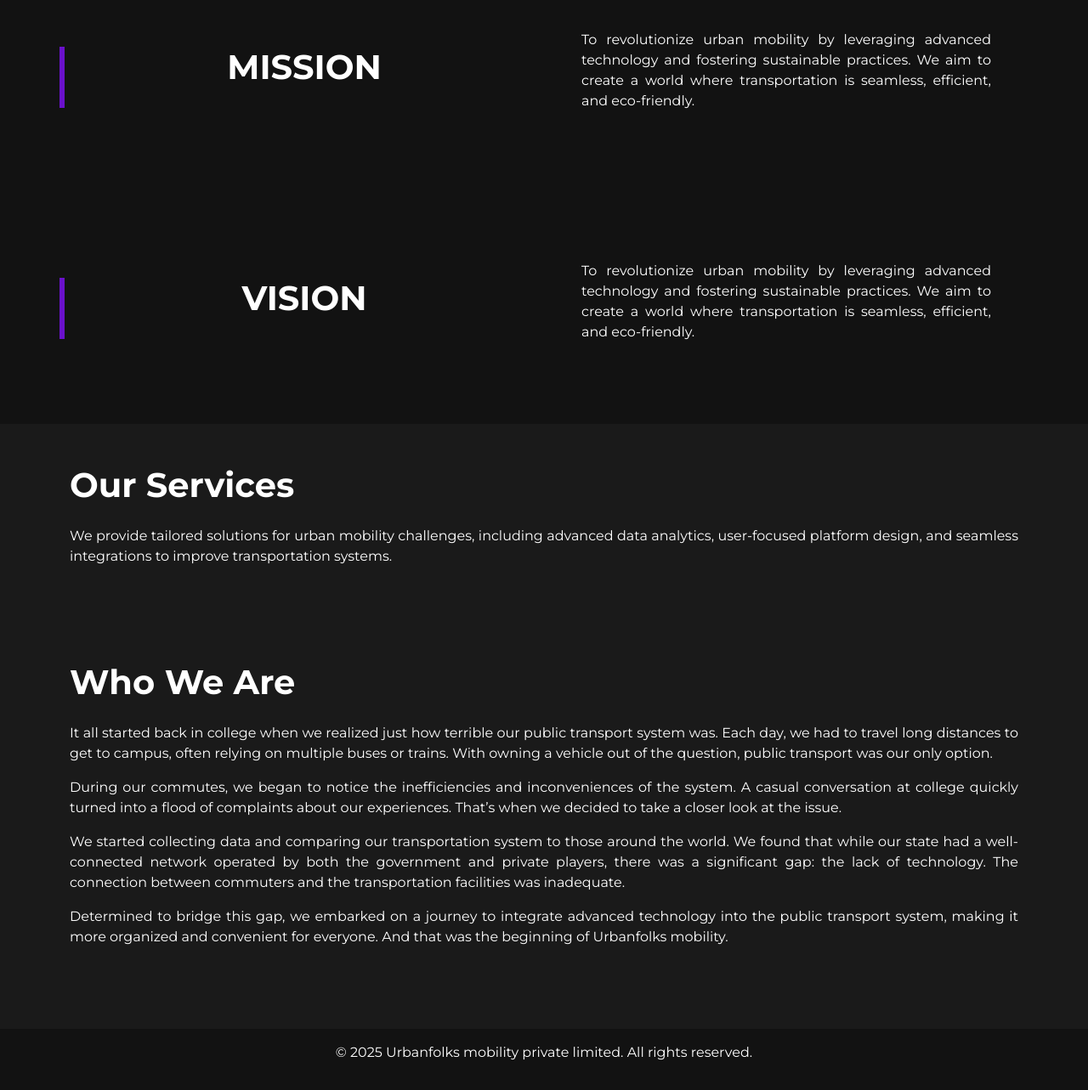
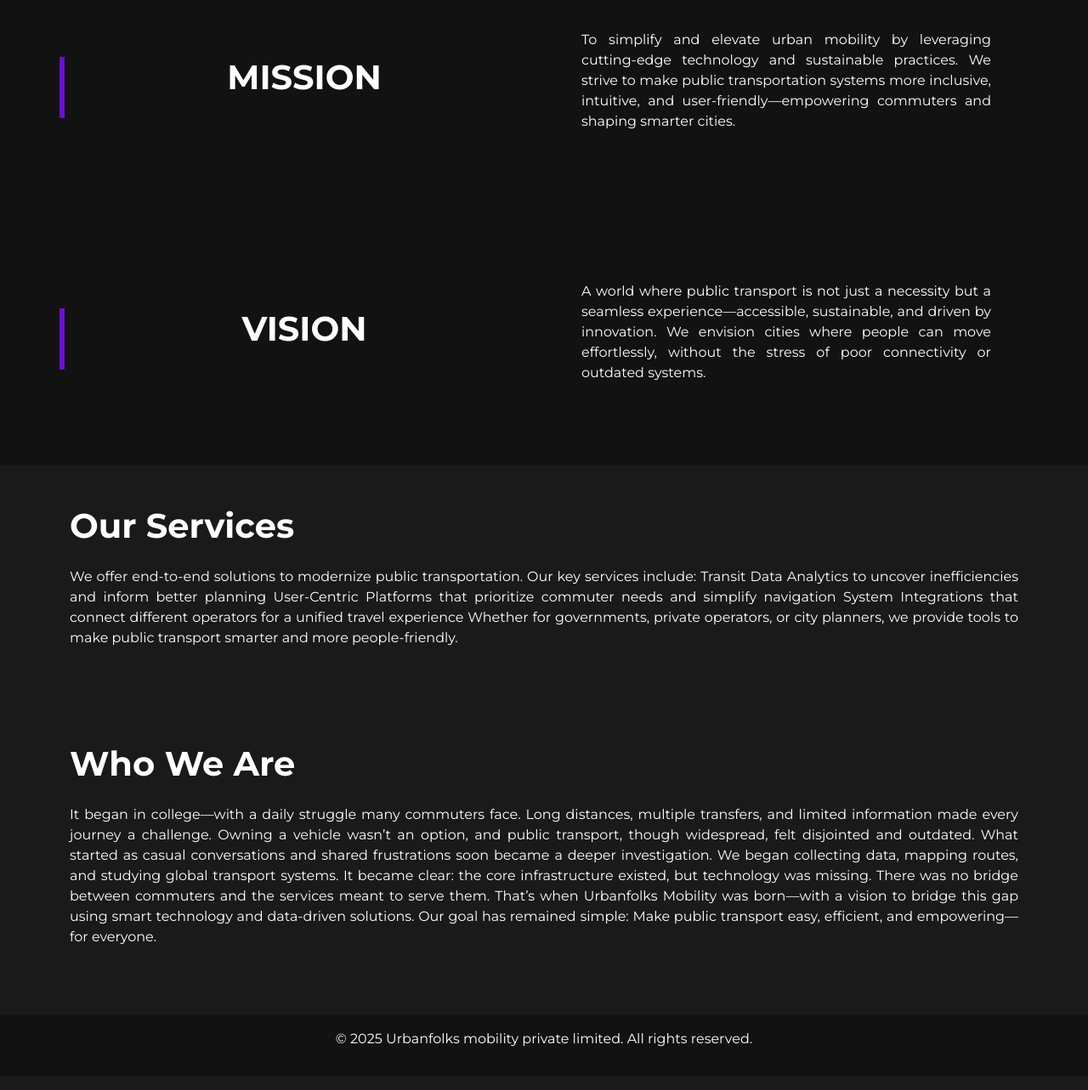
Before and after one commit to balunairv/urbanfolksmobility-website, a plain HTML site: page index.html in a window 1280 px wide. Shown: the part 1173-2456 px from the top of the page at 85% size. Drawn offline with nearby package versions, Linux system fonts and the light colour scheme.

Commit message:
Update index.html

```diff
--- a/index.html
+++ b/index.html
@@ -86,9 +86,8 @@
                 <div class="col-md-6">
                     <div class="mission">
 
-                        <p>To revolutionize urban mobility by leveraging advanced technology and fostering sustainable
-                            practices. We aim to create a world where transportation is seamless, efficient, and
-                            eco-friendly.</p>
+                        <p>To simplify and elevate urban mobility by leveraging cutting-edge technology and sustainable practices.
+                            We strive to make public transportation systems more inclusive, intuitive, and user-friendly—empowering commuters and shaping smarter cities.</p>
                     </div>
                 </div>
             </div>
@@ -108,9 +107,8 @@
                 <div class="col-md-6">
                     <div class="mission">
 
-                        <p>To revolutionize urban mobility by leveraging advanced technology and fostering sustainable
-                            practices. We aim to create a world where transportation is seamless, efficient, and
-                            eco-friendly.</p>
+                        <p>A world where public transport is not just a necessity but a seamless experience—accessible, sustainable, and driven by innovation. We envision cities
+                            where people can move effortlessly, without the stress of poor connectivity or outdated systems.</p>
                     </div>
                 </div>
             </div>
@@ -121,8 +119,16 @@
     <section id="services" class="py-5 ">
         <div class="container ">
             <h2 class="section-heading">Our Services</h2>
-            <p>We provide tailored solutions for urban mobility challenges, including advanced data analytics,
-                user-focused platform design, and seamless integrations to improve transportation systems.</p>
+            <p>We offer end-to-end solutions to modernize public transportation.
+Our key services include:
+
+Transit Data Analytics to uncover inefficiencies and inform better planning
+
+User-Centric Platforms that prioritize commuter needs and simplify navigation
+
+System Integrations that connect different operators for a unified travel experience
+
+Whether for governments, private operators, or city planners, we provide tools to make public transport smarter and more people-friendly.</p>
         </div>
     </section>
 
@@ -130,19 +136,12 @@
     <section id="who-we-are" class="py-5">
         <div class="container">
             <h2 class="section-heading ">Who We Are</h2>
-            <p>It all started back in college when we realized just how terrible our public transport system was. Each
-                day, we had to travel long distances to get to campus, often relying on multiple buses or trains. With
-                owning a vehicle out of the question, public transport was our only option.</p>
-            <p>During our commutes, we began to notice the inefficiencies and inconveniences of the system. A casual
-                conversation at college quickly turned into a flood of complaints about our experiences. That’s when we
-                decided to take a closer look at the issue.</p>
-            <p>We started collecting data and comparing our transportation system to those around the world. We found
-                that while our state had a well-connected network operated by both the government and private players,
-                there was a significant gap: the lack of technology. The connection between commuters and the
-                transportation facilities was inadequate.</p>
-            <p>Determined to bridge this gap, we embarked on a journey to integrate advanced technology into the public
-                transport system, making it more organized and convenient for everyone. And that was the beginning of
-                Urbanfolks mobility.</p>
+          It began in college—with a daily struggle many commuters face. Long distances, multiple transfers, and limited information made every journey a challenge. Owning a vehicle wasn’t an option, and public transport, though widespread, felt disjointed and outdated.
+
+What started as casual conversations and shared frustrations soon became a deeper investigation. We began collecting data, mapping routes, and studying global transport systems. It became clear: the core infrastructure existed, but technology was missing. There was no bridge between commuters and the services meant to serve them.
+
+That’s when Urbanfolks Mobility was born—with a vision to bridge this gap using smart technology and data-driven solutions. Our goal has remained simple:
+Make public transport easy, efficient, and empowering—for everyone.
         </div>
     </section>
 
```
